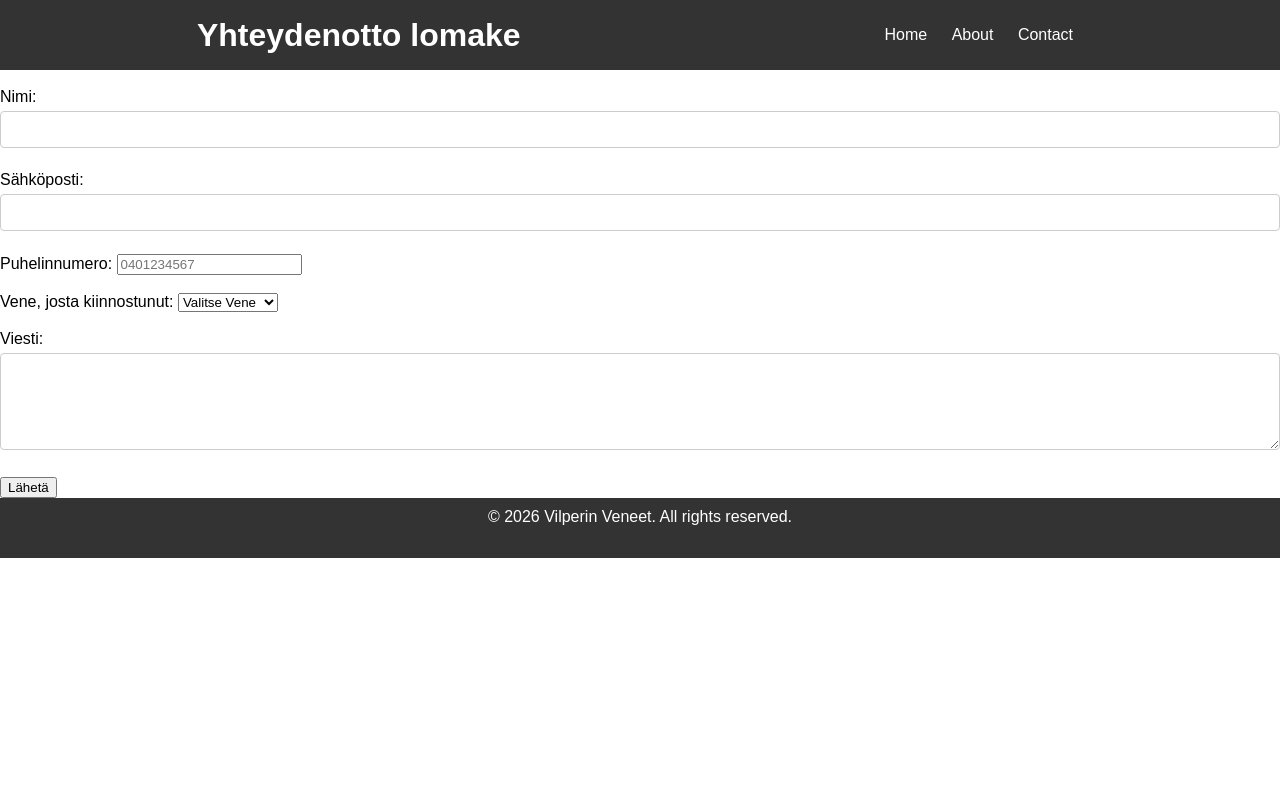
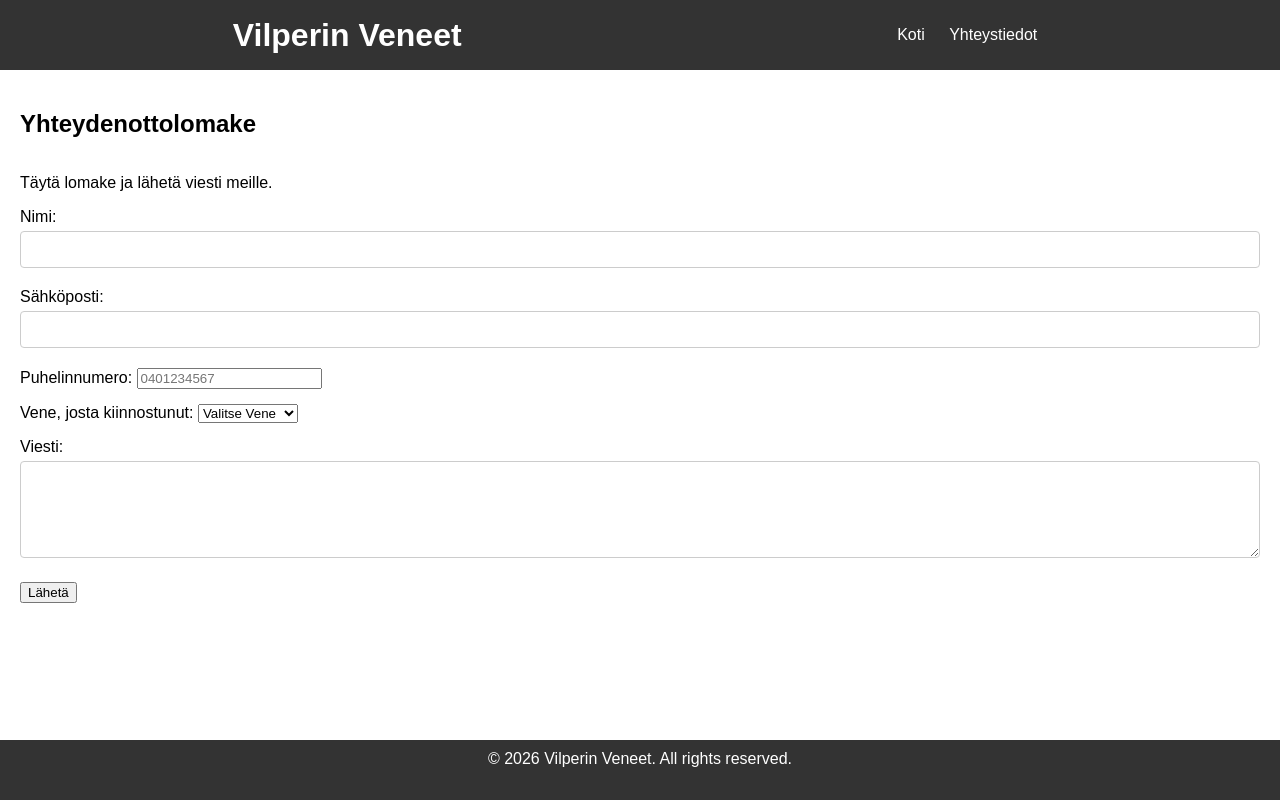
Before and after one commit to PotaattiLord/web-dev-loppukoe, a plain HTML site: page contact.html in a window 1280 px wide. Drawn offline with Linux system fonts and the light colour scheme.

Commit message:
contact updated

```diff
--- a/contact.html
+++ b/contact.html
@@ -8,47 +8,50 @@
     </head>
     <body>
         <header>
-            <h1>Yhteydenotto lomake</h1>
+            <h1>Vilperin Veneet</h1>
             <nav>
-                <a href="index.html">Home</a>
-                <a href="about.html">About</a>
-                <a href="contact.html">Contact</a>
+                <a href="index.html">Koti</a>
+                <a href="contact.html">Yhteystiedot</a>
             </nav>
         </header>
+        <main>
+            <section id="contact-form">
+                <h2>Yhteydenottolomake</h2>
+                <p>Täytä lomake ja lähetä viesti meille.</p>
                 <form action="https://httpbin.org/post" method="POST">
-            <br>
+                    <div class="form-group">
                         <label for="name">Nimi:</label>
                         <input type="text" id="name" name="name" required>
-            <br><br>
+                    </div>
 
+                    <div class="form-group">
                         <label for="email">Sähköposti:</label>
                         <input type="email" id="email" name="email" required>
-            <br><br>
+                    </div>
 
+                    <div class="form-group">
                         <label for="phonenumber">Puhelinnumero:</label>
                         <input type="tel" id="phonenumber" name="phonenumber" placeholder="0401234567" pattern="\+?[0-9]{7,15}" >
-            <br><br>
+                    </div>
 
+                    <div class="form-group">
                         <label for="vene">Vene, josta kiinnostunut:</label>
                         <select id="vene" name="vene" required>
-                <option value="" >Valitse Vene</option>
+                            <option value="">Valitse Vene</option>
                             <option value="moottorivene">Moottorivene</option>
                             <option value="vene2">Vene2</option>
                             <option value="vene3">Vene3</option>
                         </select>
-            <br><br>
+                    </div>
 
+                    <div class="form-group">
                         <label for="viesti">Viesti:</label>
-            <textarea id="viesti" name="viesti" rows="5" cols="30">
-
-            </textarea>
-            <br><br>
+                        <textarea id="viesti" name="viesti" rows="5" cols="30" minlength="20" required></textarea>
+                    </div>
                     <button type="submit" id="submitBtn">Lähetä</button>
-
-
                 </form>
-
-
+            </section>
+        </main>
         <footer>
             <p>&copy; 2026 Vilperin Veneet. All rights reserved.</p>
         </footer>
```
Lines whose indentation alone changed are shown as unchanged.
